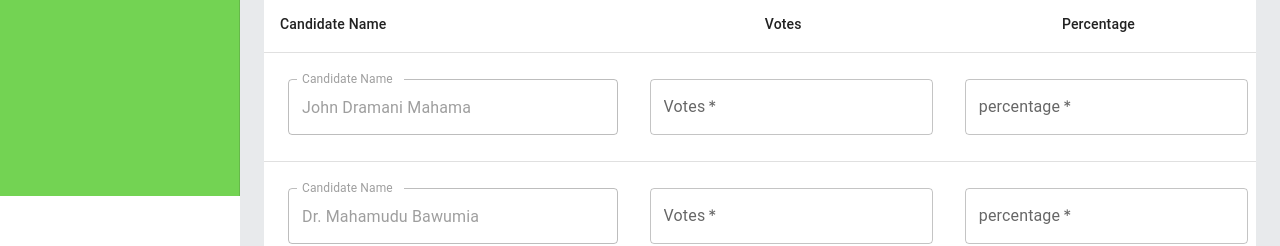
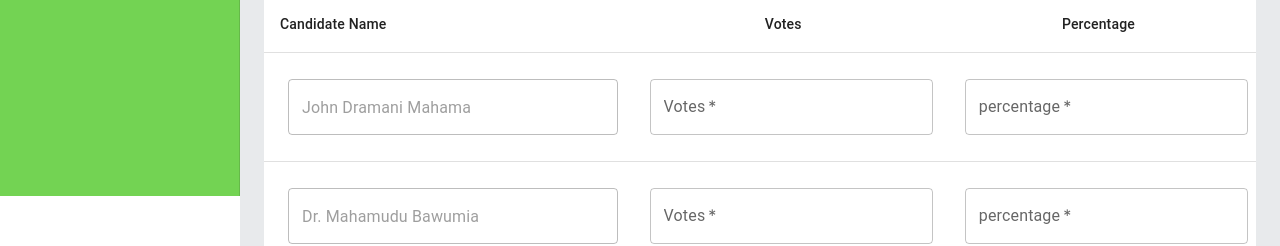
Before and after one commit to Shykid1/manhyia-north-live, a React (Vite) app in the folder client/: page /dashboard/votes in a window 1280 px wide. Shown: the part 604-850 px from the top of the page. Built offline with nearby package versions, Linux system fonts and the light colour scheme; sample sign-in values are in the browser's storage.

Commit message:
Remove label for Candidate Name in AgentForms.jsx

```diff
--- a/client/src/views/Dashboard/Forms/AgentForms.jsx
+++ b/client/src/views/Dashboard/Forms/AgentForms.jsx
@@ -135,7 +135,6 @@ function AgentForms() {
                     <TableCell>
                       <TextField
                         id="outlined-electoralname-input"
-                        label="Candidate Name"
                         type="text"
                         value={candidate}
                         disabled
```
